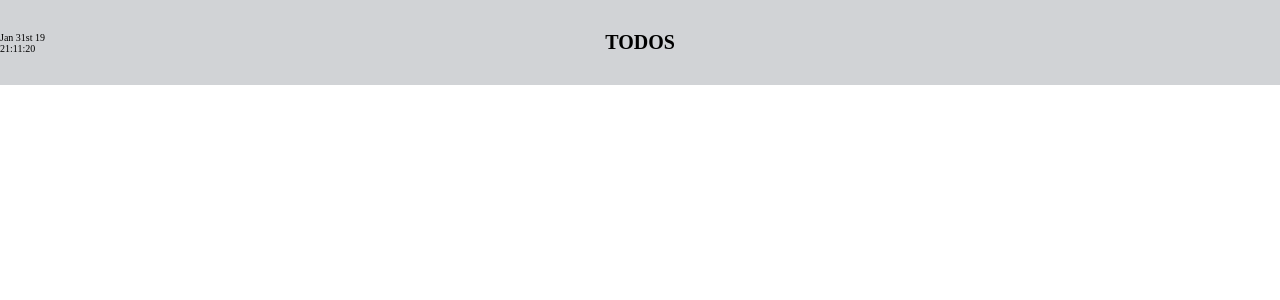
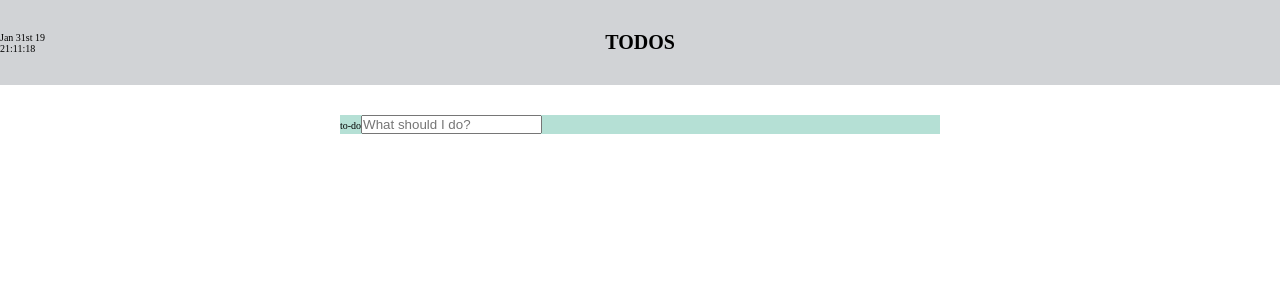
Before and after one commit to mgdsem/todo-app, a React (Create React App) app: page / in a window 1280 px wide. Shown: the top 300 px of the page. Built offline with nearby package versions, Linux system fonts and the light colour scheme.

Commit message:
make input component

```diff
--- a/src/App.js
+++ b/src/App.js
@@ -1,10 +1,12 @@
 import React from 'react';
 
 import Header from './components/Header';
+import Todos from './components/Todos';
 
 const App = () => (
     <div>
         <Header />
+        <Todos />
     </div>
 );
 
--- /dev/null
+++ b/src/components/Input.js
@@ -0,0 +1,15 @@
+import React from 'react';
+
+const Input = (props) => (
+    <div>
+        <label htmlFor={props.id}>{props.labelText}</label>
+        <input
+            id={props.id}
+            placeholder={props.placeholderText}
+            value={props.value}
+            onChange={props.onChange}
+        />
+    </div>
+)
+
+export default Input;
--- /dev/null
+++ b/src/components/Todos.js
@@ -0,0 +1,38 @@
+import React, { Component } from 'react';
+
+import Input from './Input';
+
+class Todos extends Component {
+    constructor(props) {
+        super(props);
+
+        this.onTodoChange = this.onTodoChange.bind(this);
+
+        this.state = {
+            todos: [],
+            currentTodoValue: '',
+        }
+    }
+
+    onTodoChange(e) {
+        this.setState({ currentTodoValue: e.target.value })
+    }
+
+    render() {
+        console.log(this.state);
+
+        return (
+            <div className="todos">
+                <Input
+                    id="todo-input"
+                    placeholderText="What should I do?"
+                    labelText="to-do"
+                    value={this.state.currentTodoValue}
+                    onChange={this.onTodoChange}
+                />
+            </div>
+        )
+    }
+}
+
+export default Todos;
--- /dev/null
+++ b/src/styles/components/todos.scss
@@ -0,0 +1,6 @@
+.todos {
+    width: 60rem;
+    margin: 0 auto;
+    background-color: $todos-background-color;
+    margin-top: 3rem;
+}
--- a/src/styles/general/colors.scss
+++ b/src/styles/general/colors.scss
@@ -1 +1,2 @@
 $grey: #d1d3d6;
+$todos-background-color: #b5e0d5;
--- a/src/styles/main.scss
+++ b/src/styles/main.scss
@@ -3,3 +3,4 @@
 @import 'general/base.scss';
 @import 'components/header.scss';
 @import 'components/time.scss';
+@import 'components/todos.scss';
```
